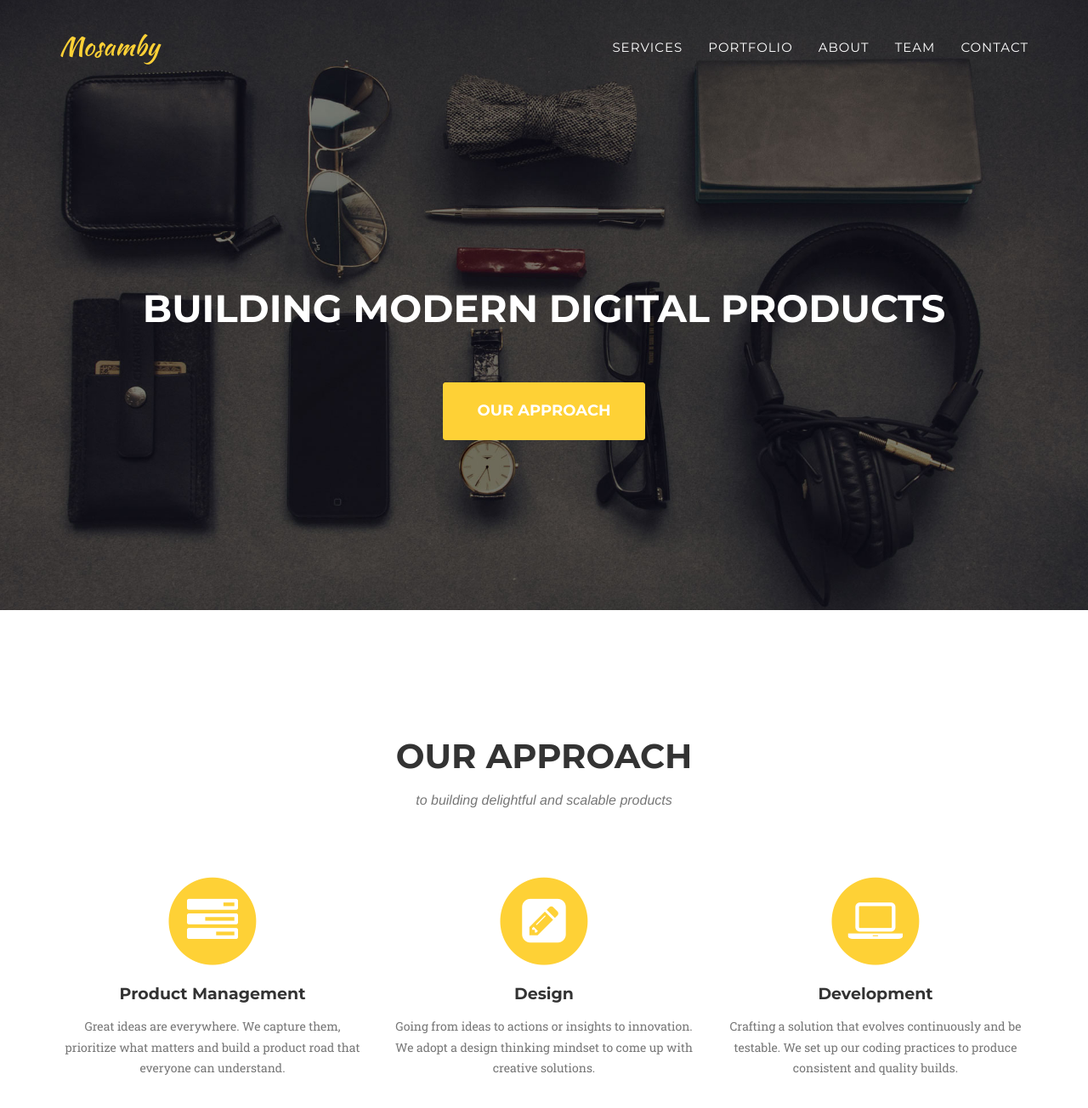
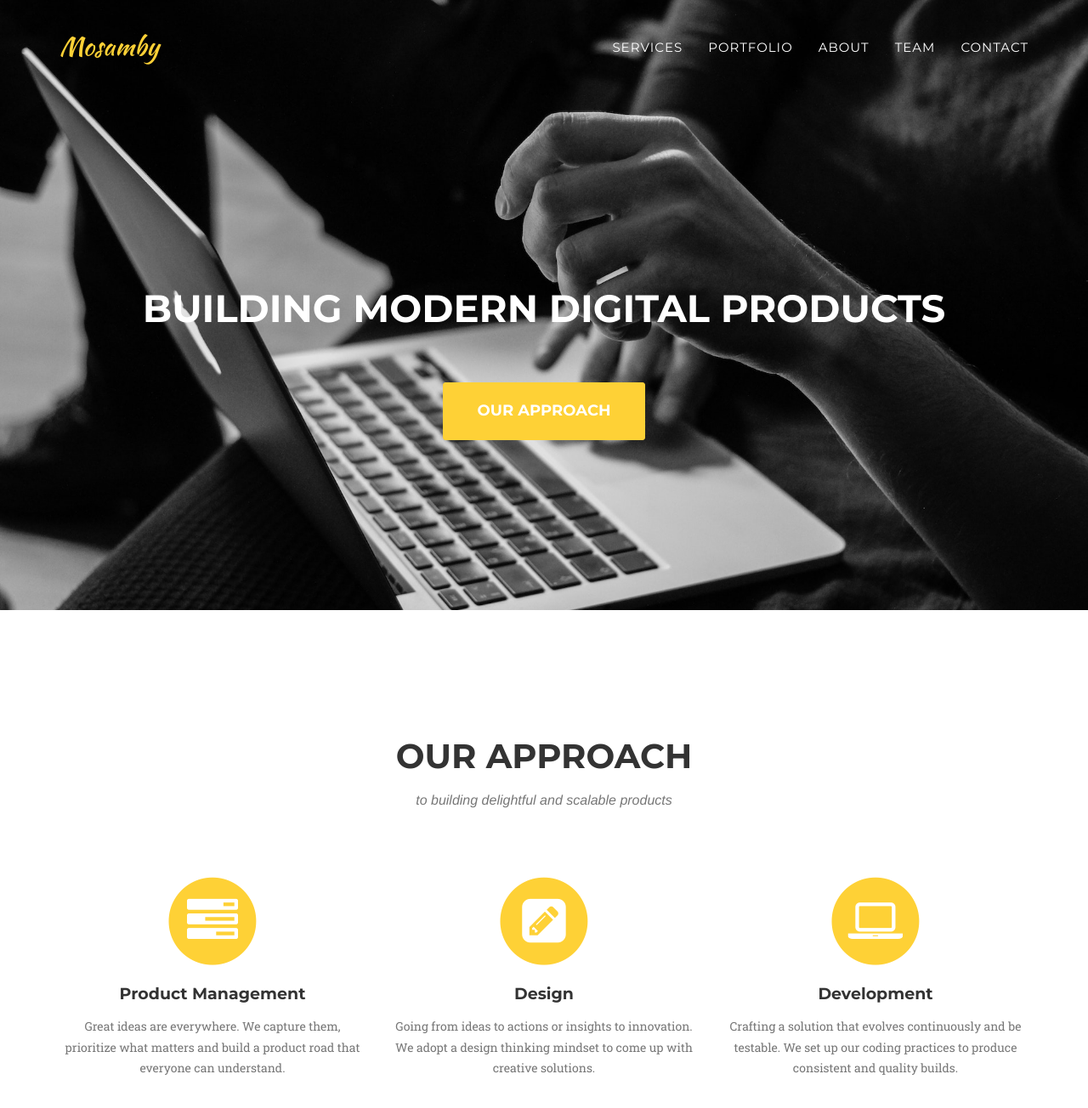
Before and after one commit to mrkjffrsn/mosamby, a Jekyll site: the page built from docs/index.html, in a window 1280 px wide and 1400 px high. Shown: the top 1304 px of the window at 85% size. Built offline with Jekyll 4.4.1, drawn with Linux system fonts in a browser that asks for light colours; some web fonts are replaced.

Commit message:
Chore(Image): Replace header image

```diff
--- a/docs/_includes/css/agency.css
+++ b/docs/_includes/css/agency.css
@@ -269,7 +269,7 @@ header {
     text-align: center;
     color: #fff;
     background-attachment: scroll;
-    background-image: url('{{ site.baseurl }}/img/header-bg.jpg');
+    background-image: url('{{ site.baseurl }}/img/header-bg-work.jpg');
     background-position: center center;
     background-repeat: none;
     -webkit-background-size: cover;
```
Also changed, not shown: docs/img/header-bg-clean.jpg (deleted), docs/img/header-bg-work.jpg.
